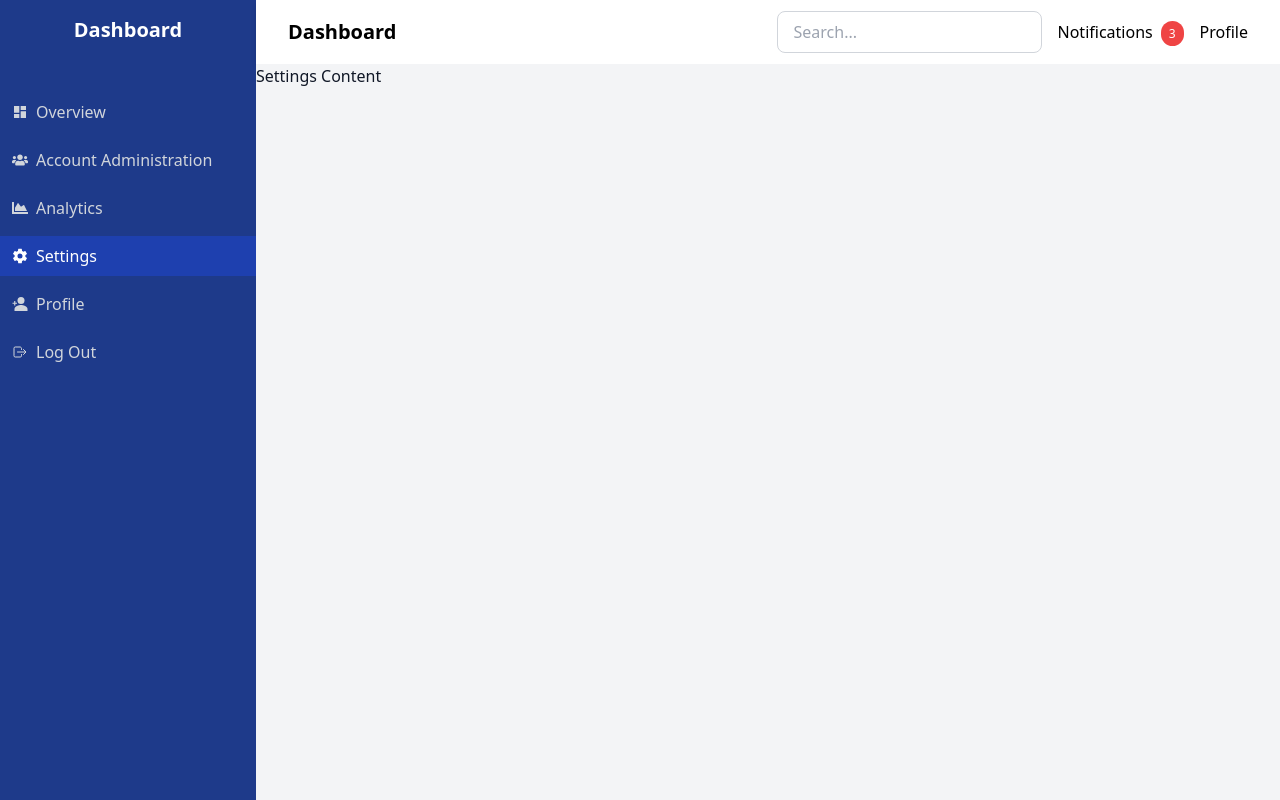
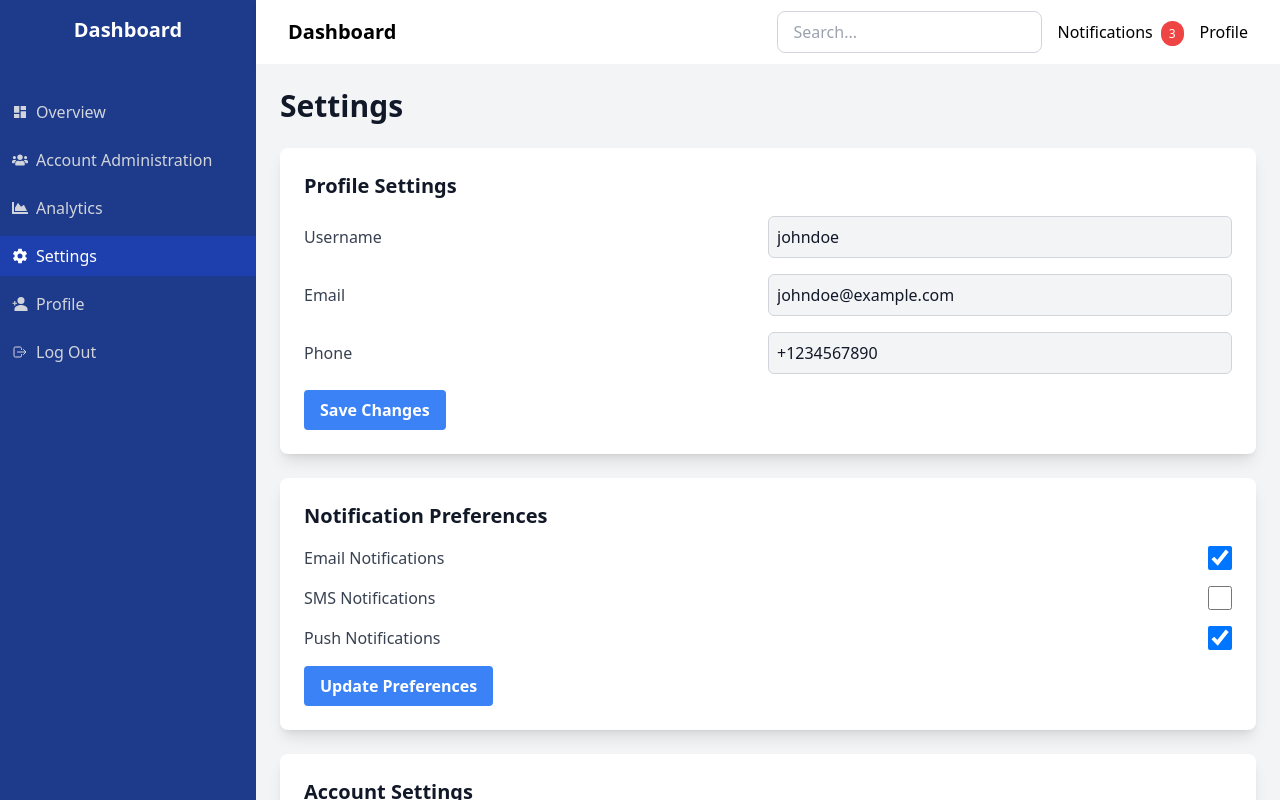
Before and after one commit to prabashwara65/WasteManagement, a React (Vite) app in the folder Frontend/: page /Dashboard in a window 1280 px wide. Both pictures are taken after a click on the item "Settings". Built offline with nearby package versions, Linux system fonts and the light colour scheme.

Commit message:
settings hardcode

```diff
--- a/Frontend/src/pages/Dashboard.jsx
+++ b/Frontend/src/pages/Dashboard.jsx
@@ -5,6 +5,7 @@ import { IoPersonAddSharp, IoSettingsSharp, IoLogOutOutline } from "react-icons/
 import Overview from "./DashboardSideBar/DashboardOverview";
 import Administration from "./DashboardSideBar/AdministrationPanel";
 import Reports from "./DashboardSideBar/Reports";
+import Settings from './DashboardSideBar/Settings';
 
 function Dashboard() {
   const [activePage, setActivePage] = useState('overview');
@@ -19,7 +20,7 @@ function Dashboard() {
       case 'analytics':
         return <Reports />;
       case 'settings':
-        return <div>Settings Content</div>;
+        return <Settings/>;
       case 'profile':
         return <div>Profile Content</div>;
       case 'logout':
--- /dev/null
+++ b/Frontend/src/pages/DashboardSideBar/Settings.jsx
@@ -0,0 +1,93 @@
+import React from 'react';
+
+function Settings() {
+  return (
+    <div className="container mx-auto p-6 bg-gray-100 h-screen">
+      <h1 className="text-3xl font-bold mb-6">Settings</h1>
+
+      {/* Profile Settings */}
+      <div className="bg-white rounded-lg shadow-lg p-6 mb-6">
+        <h2 className="text-xl font-semibold mb-4">Profile Settings</h2>
+        <div className="space-y-4">
+          <div className="flex justify-between items-center">
+            <label className="text-gray-700">Username</label>
+            <input
+              type="text"
+              className="p-2 bg-gray-100 border border-gray-300 rounded-md w-1/2"
+              defaultValue="johndoe"
+            />
+          </div>
+          <div className="flex justify-between items-center">
+            <label className="text-gray-700">Email</label>
+            <input
+              type="email"
+              className="p-2 bg-gray-100 border border-gray-300 rounded-md w-1/2"
+              defaultValue="johndoe@example.com"
+            />
+          </div>
+          <div className="flex justify-between items-center">
+            <label className="text-gray-700">Phone</label>
+            <input
+              type="text"
+              className="p-2 bg-gray-100 border border-gray-300 rounded-md w-1/2"
+              defaultValue="+1234567890"
+            />
+          </div>
+          <button className="bg-blue-500 text-white font-semibold py-2 px-4 rounded hover:bg-blue-600">
+            Save Changes
+          </button>
+        </div>
+      </div>
+
+      {/* Notification Preferences */}
+      <div className="bg-white rounded-lg shadow-lg p-6 mb-6">
+        <h2 className="text-xl font-semibold mb-4">Notification Preferences</h2>
+        <div className="space-y-4">
+          <div className="flex justify-between items-center">
+            <label className="text-gray-700">Email Notifications</label>
+            <input type="checkbox" className="w-6 h-6" defaultChecked />
+          </div>
+          <div className="flex justify-between items-center">
+            <label className="text-gray-700">SMS Notifications</label>
+            <input type="checkbox" className="w-6 h-6" />
+          </div>
+          <div className="flex justify-between items-center">
+            <label className="text-gray-700">Push Notifications</label>
+            <input type="checkbox" className="w-6 h-6" defaultChecked />
+          </div>
+          <button className="bg-blue-500 text-white font-semibold py-2 px-4 rounded hover:bg-blue-600">
+            Update Preferences
+          </button>
+        </div>
+      </div>
+
+      {/* Account Settings */}
+      <div className="bg-white rounded-lg shadow-lg p-6">
+        <h2 className="text-xl font-semibold mb-4">Account Settings</h2>
+        <div className="space-y-4">
+          <div className="flex justify-between items-center">
+            <label className="text-gray-700">Change Password</label>
+            <input
+              type="password"
+              className="p-2 bg-gray-100 border border-gray-300 rounded-md w-1/2"
+              placeholder="New password"
+            />
+          </div>
+          <div className="flex justify-between items-center">
+            <label className="text-gray-700">Confirm Password</label>
+            <input
+              type="password"
+              className="p-2 bg-gray-100 border border-gray-300 rounded-md w-1/2"
+              placeholder="Confirm password"
+            />
+          </div>
+          <button className="bg-red-500 text-white font-semibold py-2 px-4 rounded hover:bg-red-600">
+            Delete Account
+          </button>
+        </div>
+      </div>
+    </div>
+  );
+}
+
+export default Settings;
```
